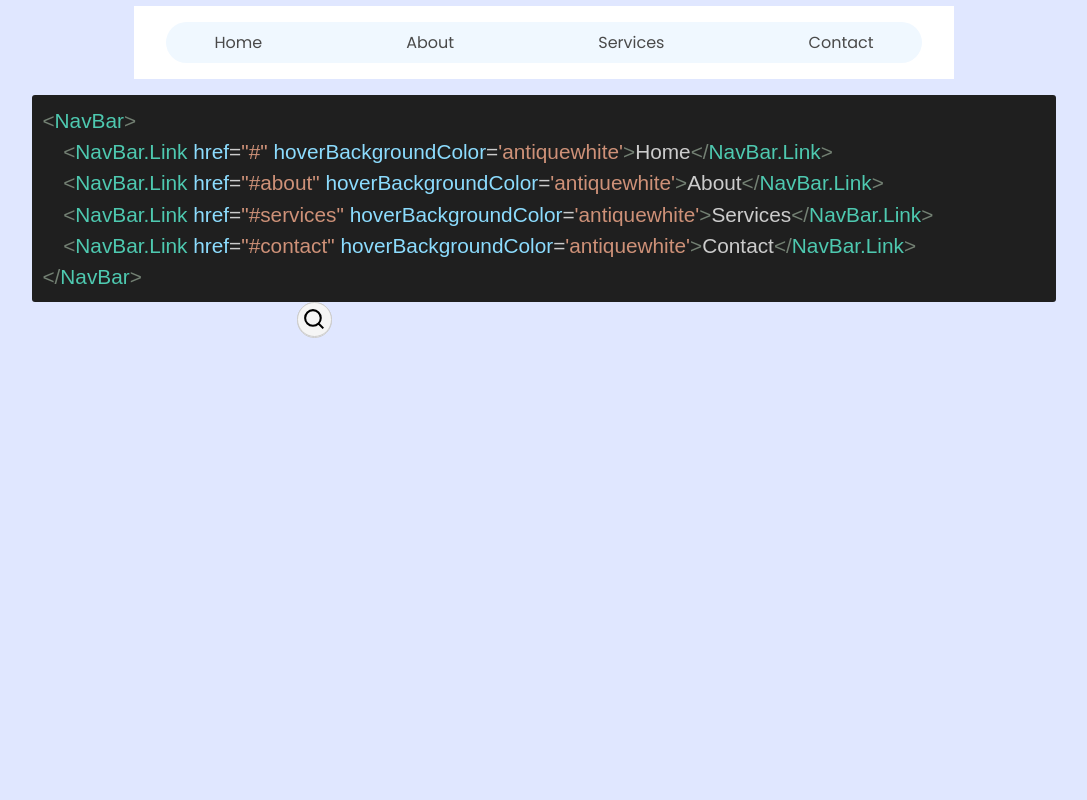
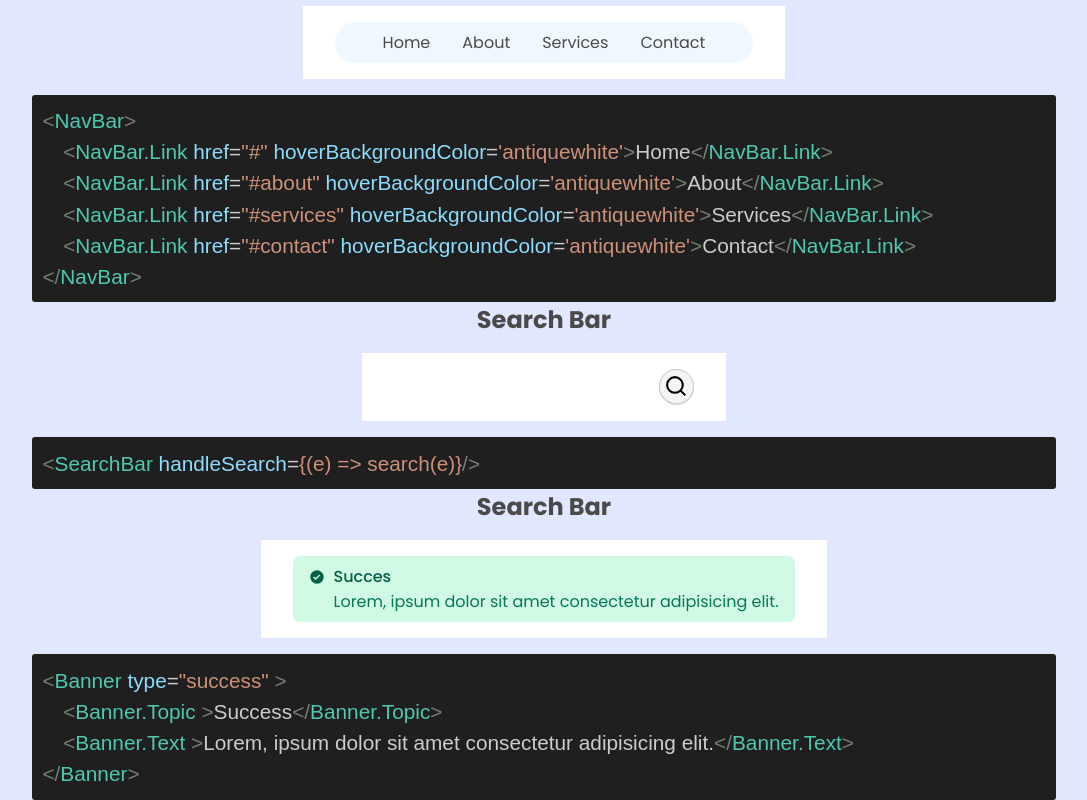
Before and after one commit to SirZosa/components-library, a React (Vite) app: page / in a window 1280 px wide. Shown: the part 380-1180 px from the top of the page, without its empty margins (96-1183 px from the left). Before the commit the page ends 800 px from the top, so only its background shows below. Built offline with nearby package versions, Linux system fonts and the light colour scheme.

Commit message:
popup component addded

```diff
--- a/src/App.css
+++ b/src/App.css
@@ -10,6 +10,7 @@ body{
   background-color: #e0e7ff;
   font-family:  "Poppins", sans-serif;
   color: #4a4a4a;
+  position: relative;
 }
 
 header{
@@ -44,6 +45,7 @@ article{
   display: flex;
   flex-direction: column;
   gap: 1rem;
+  justify-content: center;
 }
 
 .components-showcase{
@@ -54,7 +56,7 @@ article{
 .showcase{
   margin: 0 auto;
   padding: 1rem 2rem;
-  width: 80%;
+  width: fit-content;
   background-color: #fff;
 }
 
--- a/src/App.tsx
+++ b/src/App.tsx
@@ -1,11 +1,29 @@
 import NavBar from './components/navbar/navbar'
 import SearchBar from './components/search_bar/search_bar'
+import Banner from './components/banner/banner'
+import Popup from './components/popup/popup'
 import './App.css'
+import {useState} from 'react'
+type PopupData = {
+  id: number; // Unique ID for each popup
+  text: string; // Text to display in the popup
+}
 
 function App() {
-  function search(s:string){
-    console.log(s)
+  const [popUps, setPopUps] = useState<PopupData[]>([])
+
+  function search(text:string){
+    const newPopup: PopupData = {
+      id: Date.now(), // Use a timestamp as a unique ID
+      text,
+    };
+    setPopUps((prevPopups) => [...prevPopups, newPopup]);
   }
+
+  function closePopup(id: number){
+    setPopUps((prevPopups) => prevPopups.filter((popup) => popup.id !== id)); // Remove the popup with the matching ID
+  };
+
   return (
     <>
     <header>
@@ -35,7 +53,38 @@ function App() {
           <span className='dash'>{`</`}</span><span className='component'>{`NavBar`}</span><span className='dash'>{`>`}</span><br></br>
         </p>
       </article>
-      <SearchBar handleSearch={(e) => search(e)}/>
+      <article>
+        <h2>Search Bar</h2>
+        <div className="showcase">
+          <SearchBar handleSearch={(e) => search(e)}/>
+        </div>
+        <p className='code'>
+          <span className='dash'>{`<`}</span><span className='component'>{`SearchBar`}</span> <span className='input'>handleSearch</span>=<span className='value'>{`{(e) => search(e)}`}</span><span className='dash'>{`/>`}</span><br></br>
+        </p>
+      </article>
+      <article>
+        <h2>Search Bar</h2>
+        <div className="showcase">
+          <Banner type="success">
+            <Banner.Topic>Succes</Banner.Topic>
+            <Banner.Text>Lorem, ipsum dolor sit amet consectetur adipisicing elit.</Banner.Text>
+          </Banner>
+        </div>
+        <p className='code'>
+          <span className='dash'>{`<`}</span><span className='component'>{`Banner`}</span> <span className='input'>type</span>=<span className='value'>"success" </span><span className='dash'>{`>`}</span><br></br>
+          &emsp;<span className='dash'>{`<`}</span><span className='component'>{`Banner.Topic `}</span><span className='dash'>{`>`}</span>Success<span className='dash'>{`</`}</span><span className='component'>{`Banner.Topic`}</span><span className='dash'>{`>`}</span><br></br>
+          &emsp;<span className='dash'>{`<`}</span><span className='component'>{`Banner.Text `}</span><span className='dash'>{`>`}</span>Lorem, ipsum dolor sit amet consectetur adipisicing elit.<span className='dash'>{`</`}</span><span className='component'>{`Banner.Text`}</span><span className='dash'>{`>`}</span><br></br>
+          <span className='dash'>{`</`}</span><span className='component'>{`Banner`}</span><span className='dash'>{`>`}</span><br></br>
+        </p>
+      </article>
+      {popUps.map((popup) => (
+        <Popup key={popup.id} isOpen={true} onClose={() => closePopup(popup.id)}>
+          <Banner type="success">
+            <Banner.Topic>Search Result</Banner.Topic>
+            <Banner.Text>{popup.text}</Banner.Text>
+          </Banner>
+        </Popup>
+      ))}
     </section>
     </>
   )
--- /dev/null
+++ b/src/components/popup/popup.css
@@ -0,0 +1,31 @@
+.popup-container {
+    position: fixed;
+    bottom: -100%; /* Start off-screen */
+    left: 0;
+    right: 0;
+    box-shadow: 0 -2px 10px rgba(0, 0, 0, 0.1);
+    z-index: 1000;
+    transition: transform 0.3s ease-in-out; /* Smooth sliding animation */
+  }
+
+  .popup-container.slide-in {
+    transform: translateY(-100%); /* Slide up into view */
+  }
+
+  .popup-container.slide-out {
+    transform: translateY(100%); /* Slide back down out of view */
+  }
+
+  .popup-content {
+    position: relative;
+  }
+
+  .popup-close-button {
+    position: absolute;
+    top: 10px;
+    right: 10px;
+    background: none;
+    border: none;
+    font-size: 16px;
+    cursor: pointer;
+  }
--- /dev/null
+++ b/src/components/popup/popup.tsx
@@ -0,0 +1,38 @@
+import React, { useEffect, useState } from 'react';
+import './Popup.css'; // Add CSS for sliding animation
+
+interface PopupProps {
+  children: React.ReactNode; // Accepts any valid React children
+  isOpen: boolean; // Controls whether the popup is visible
+  onClose: () => void; // Callback to close the popup
+}
+
+const Popup: React.FC<PopupProps> = ({ children, isOpen, onClose }) => {
+  const [isVisible, setIsVisible] = useState<boolean>(false);
+
+  // Trigger the slide-in animation when the popup opens
+  useEffect(() => {
+    if (isOpen) {
+      setIsVisible(true);
+    } else {
+      // Delay hiding the popup to allow the slide-out animation to complete
+      const timeout = setTimeout(() => setIsVisible(false), 300); // Match the duration of the slide-out animation
+      return () => clearTimeout(timeout);
+    }
+  }, [isOpen]);
+
+  if (!isVisible) return null;
+
+  return (
+    <div className={`popup-container ${isOpen ? 'slide-in' : 'slide-out'}`}>
+      <div className="popup-content">
+        {children}
+        <button onClick={onClose} className="popup-close-button">
+          Close
+        </button>
+      </div>
+    </div>
+  );
+};
+
+export default Popup;
```
